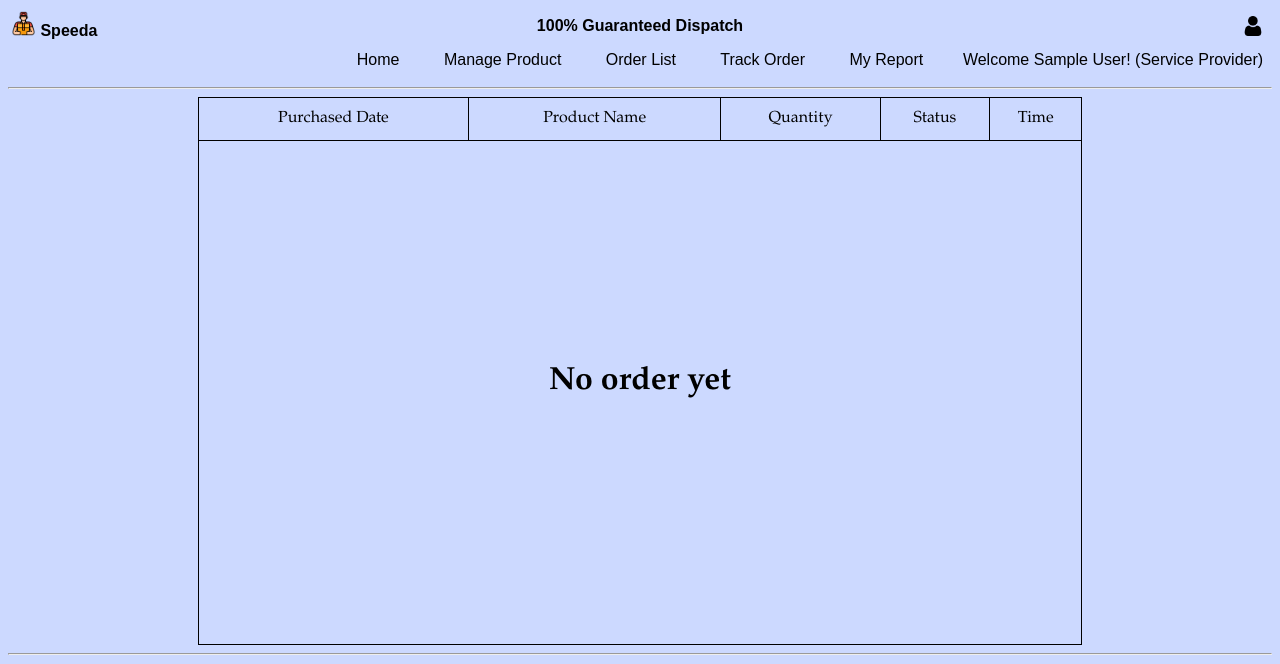
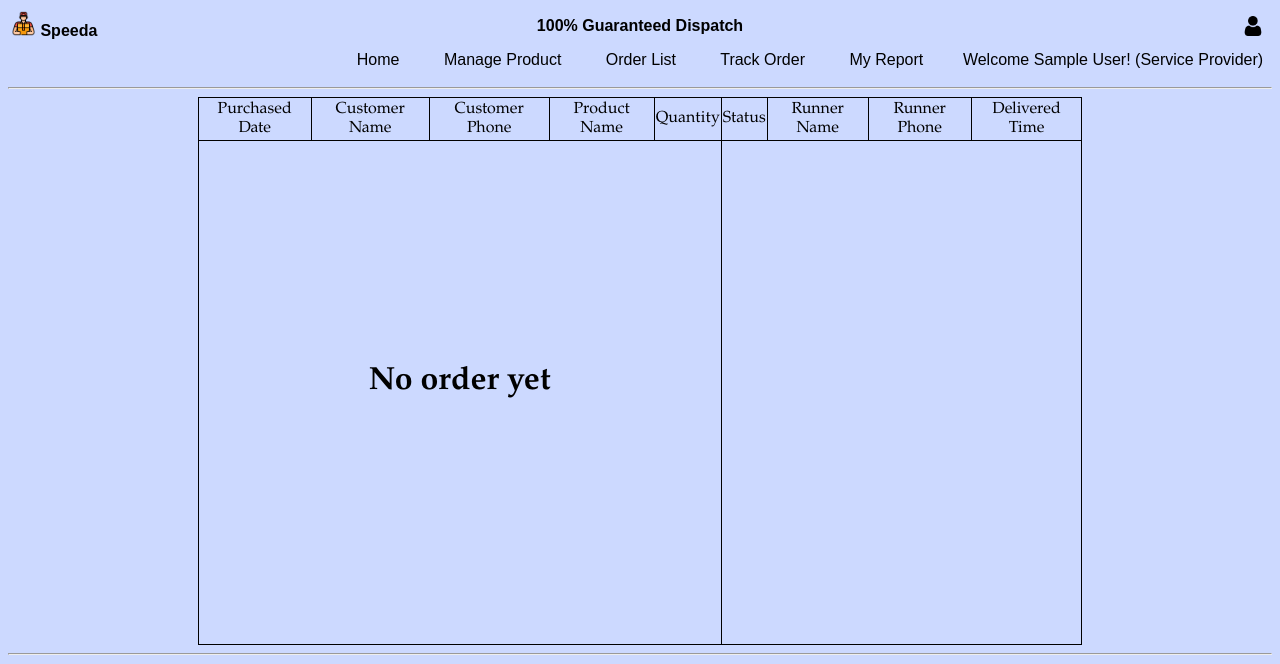
Before and after one commit to montiraehpon/Group_6_Project, a PHP site: page /project/ApplicationLayer/ProvideTrackingAndAnalysis/SPTrackOrder.php in a window 1280 px wide. Shown: the top 664 px of the page. Run offline with PHP 8.4, Linux system fonts and the light colour scheme; the visitor is signed in with stand-in values (Sample User, id 1); data comes from the database, SQL or seed files in the repository; data that the repository does not hold is empty.

Commit message:
Update SPTrackOrder.php
Creating columns to display customer and runner information

```diff
--- a/project/ApplicationLayer/ProvideTrackingAndAnalysis/SPTrackOrder.php
+++ b/project/ApplicationLayer/ProvideTrackingAndAnalysis/SPTrackOrder.php
@@ -66,10 +66,14 @@ $datacheck = $track->checkSPOrder($sp_id);
   <table id="scd_detail" width="70%" height="70%" align="center" rules="all">
     <tr style="border-bottom: 1px solid black;height: 8%"> <hr>
         <td align="center">Purchased Date</td>
+        <td align="center">Customer Name</td>
+        <td align="center">Customer Phone</td>
         <td align="center">Product Name</td>
         <td align="center">Quantity</td>
         <td align="center">Status</td>
-        <td align="center">Time</td>
+        <td align="center">Runner Name</td>
+        <td align="center">Runner Phone</td>
+        <td align="center">Delivered Time</td>
     </tr>
     <?php
       if($datacheck == 0){
@@ -89,9 +93,13 @@ $datacheck = $track->checkSPOrder($sp_id);
     ?>
       <tr>
         <td align="center"><?=$row["order_time"]?></td>
+        <td align="center"><?=$row["cus_name"]?></td>
+        <td align="center"><?=$row["cus_phone_num"]?></td>
         <td align="center"><?=$row["product_name"]?></td>
         <td align="center"><?=$row["product_quantity"]?></td>
-        <td align="center"><?=$row["status"]?></td>
+        <td align="center"><?=$row["order_status"]?></td>
+        <td align="center"><?=$row["rn_name"]?></td>
+        <td align="center"><?=$row["rn_phone_num"]?></td>
         <td align="center"><?=$droptime?></td>
       </tr>
     <?php }} ?>
```
